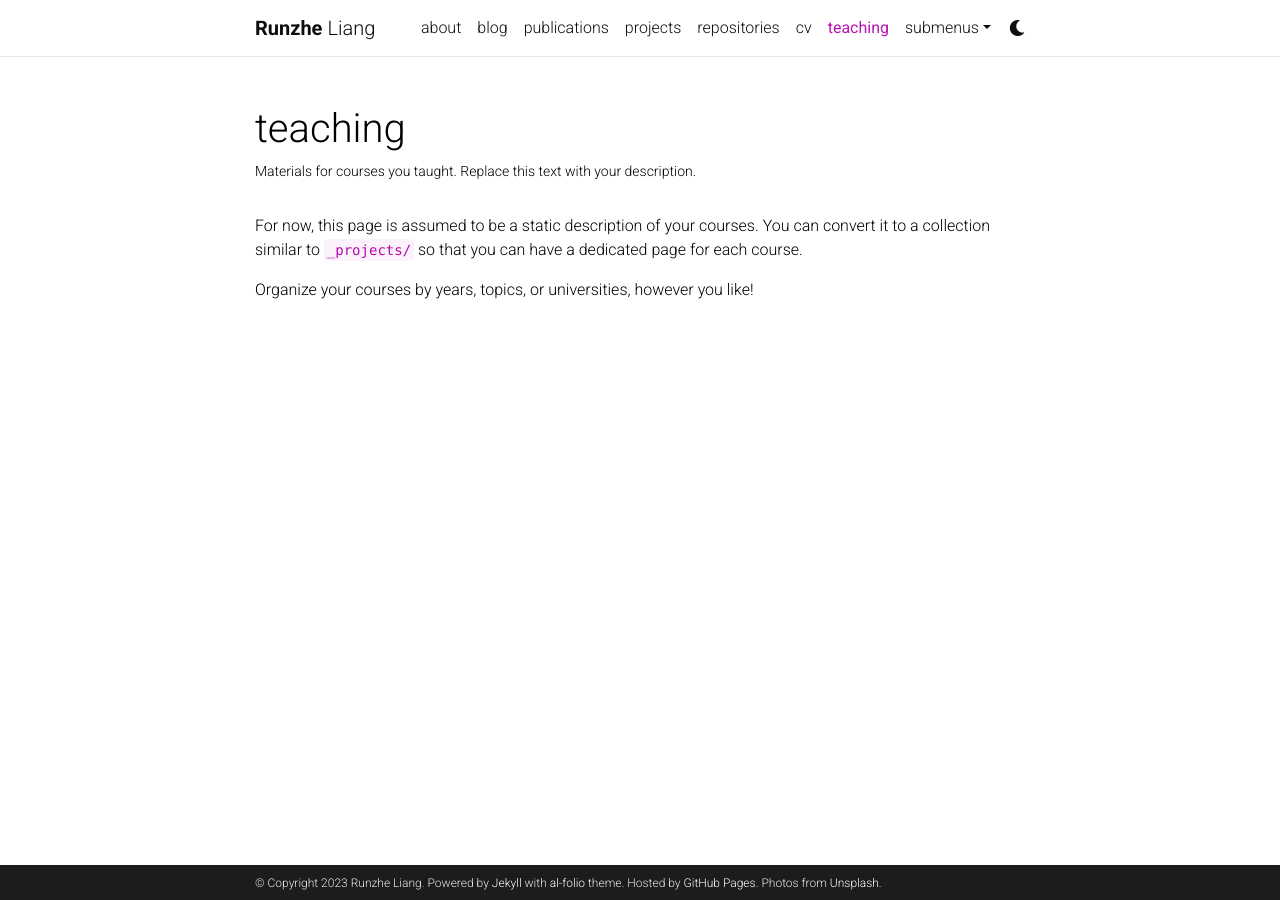
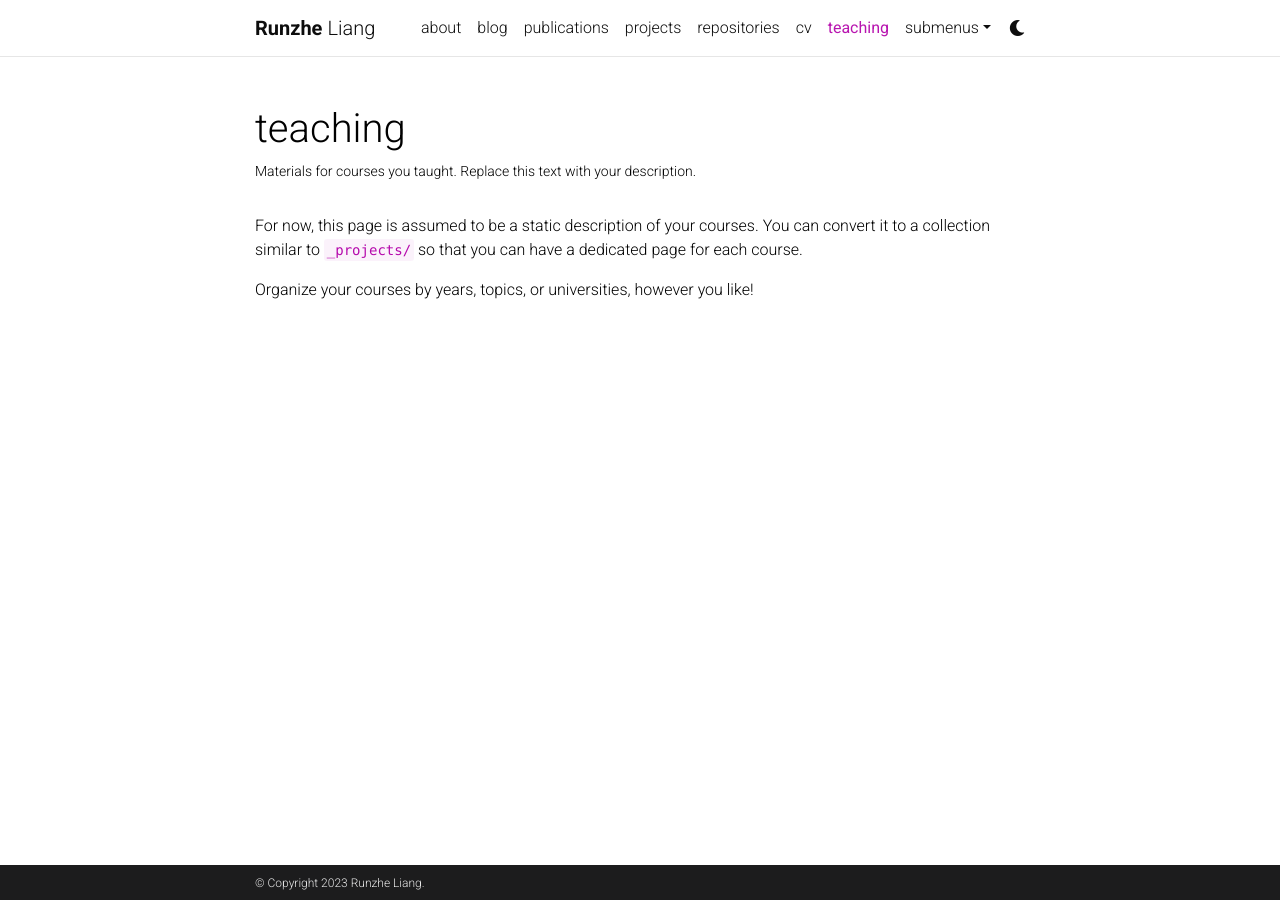
Before and after one commit to Runzhe-Liang/irving-liang.github.io, a Jekyll site: the page built from _pages/teaching.md, in a window 1280 px wide. Built offline with Jekyll 4.4.1, drawn with Linux system fonts in a browser that asks for light colours; comment, search, counter and statistics services are not loaded; a style sheet for code colours, icons or effects is not loaded.

Commit message:
delete footer

```diff
--- a/_config.yml
+++ b/_config.yml
@@ -10,9 +10,9 @@
 description: > # the ">" symbol means to ignore newlines until "footer_text:"
   A simple, whitespace theme for academics. Based on [*folio](https://github.com/bogoli/-folio) design.
 footer_text: >
-  Powered by <a href="https://jekyllrb.com/" target="_blank">Jekyll</a> with <a href="https://github.com/alshedivat/al-folio">al-folio</a> theme.
-  Hosted by <a href="https://pages.github.com/" target="_blank">GitHub Pages</a>.
-  Photos from <a href="https://unsplash.com" target="_blank">Unsplash</a>.
+#   Powered by <a href="https://jekyllrb.com/" target="_blank">Jekyll</a> with <a href="https://github.com/alshedivat/al-folio">al-folio</a> theme.
+#   Hosted by <a href="https://pages.github.com/" target="_blank">GitHub Pages</a>.
+#   Photos from <a href="https://unsplash.com" target="_blank">Unsplash</a>.
 keywords: jekyll, jekyll-theme, academic-website, portfolio-website  # add your own keywords or leave empty
 
 lang: en # the language of your site (for example: en, fr, cn, ru, etc.)
```
